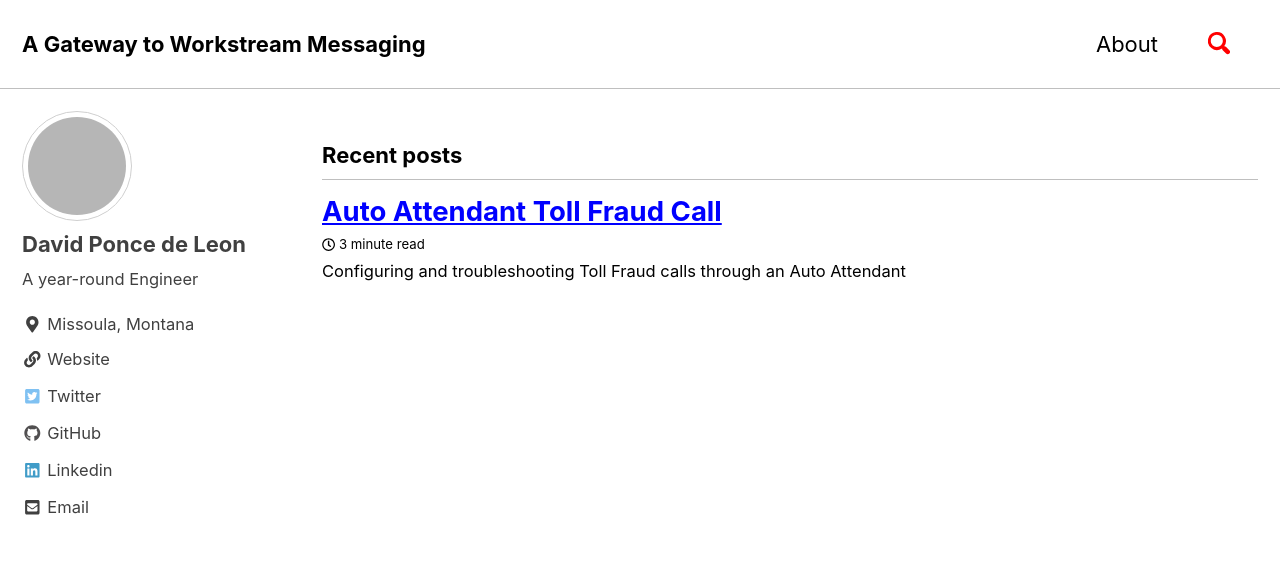
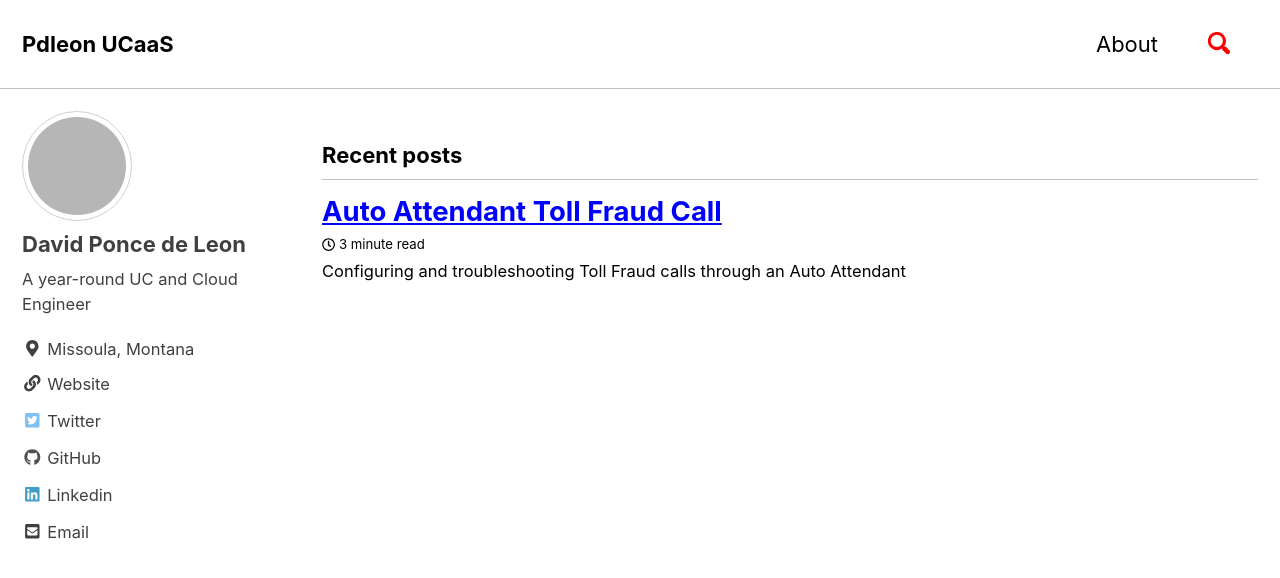
Before and after one commit to Pdleon/pdleon.github.io, a Jekyll site: the page built from index.html, in a window 1280 px wide and 900 px high. Shown: the top 578 px of the window. Built offline with Jekyll 4.4.1, drawn with Linux system fonts in a browser that asks for light colours; cached includes are drawn as plain includes; the list of posts is cut into pages by our own code; grey boxes are pictures that could not be loaded.

Commit message:
changed title

```diff
--- a/_config.yml
+++ b/_config.yml
@@ -16,10 +16,10 @@ minimal_mistakes_skin    : "contrast" #"default" # "air", "aqua", "contrast", "d
 
 # Site Settings
 locale                   : "en-US"
-title                    : "A Gateway to Workstream Messaging"
+title                    : "Pdleon UCaaS"
 title_separator          : "-"
 name                     : "David Ponce de Leon"
-description              : "Task Completed"
+description              : ""
 url                      : "https://pdleon.github.io"
 baseurl                  : # the subpath of your site, e.g. "/blog"
 repository               : # GitHub username/repo-name e.g. "mmistakes/minimal-mistakes"
@@ -108,7 +108,7 @@ analytics:
 author:
   name             : "David Ponce de Leon"
   avatar           : "https://avatars3.githubusercontent.com/u/26256851?s=400&u=2021e53d863043ea6dd733d22c52e4f6ef5233df&v=4"
-  bio              : "A year-round Engineer"
+  bio              : "A year-round UC and Cloud Engineer"
   location         : "Missoula, Montana"
   email            : "uc@pdleon.com"
   links:
```
